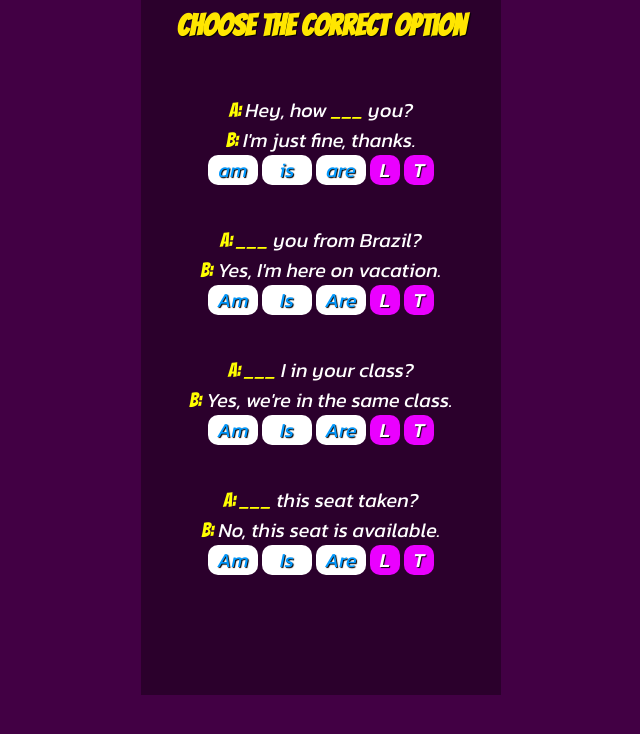
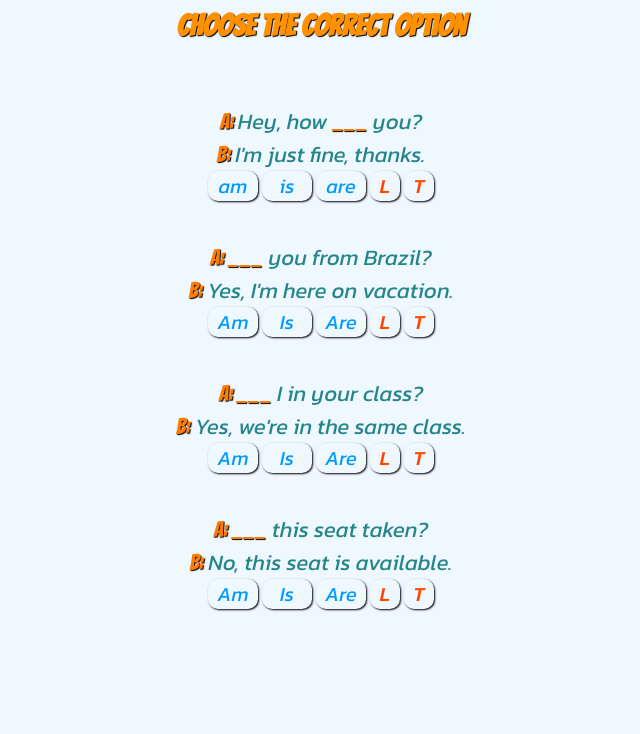
Before and after one commit to Teacher-Jorge/Be-Exercise-05, a plain HTML site: page index.html in a window 1280 px wide. Shown: the whole page, without its empty margins (319-959 px from the left). Drawn offline with Linux system fonts and the light colour scheme.

Commit message:
Add files via upload

```diff
--- a/style.css
+++ b/style.css
@@ -8,19 +8,19 @@
 }
 
 body {
-    background-color: rgb(66, 0, 68);
+    background-color:aliceblue;
     align-items: center;
 }
 
 .container {
     max-width: 360px;
-    height: 600px;
-    background-color: rgb(43, 0, 44);
+    height: 500px;
+    background-color: aliceblue;
     color: rgb(255, 255, 255);
     text-align: center;
     padding: 0px;
     border-top: none;
-    margin-top: -10px;
+    margin-top: 0px;
 }
 
 .heading-container {
@@ -28,30 +28,31 @@ body {
     height: 95px;
     font-family: 'bangers';
     font-size: 20px;
-    color: rgb(255, 230, 0);
-    background-color: rgb(43, 0, 44);
+    color: rgb(255, 145, 0);
+    background-color:aliceblue;
     text-align: center;
     border-bottom: none;
     padding-top: 10px;
-    text-shadow: 1px 1px 1px rgb(0, 0, 0);
+    text-shadow: 1px 1px 1px black;
 }
 
 .translate {
     font-family: 'kanit';
-    font-size: 15px;
-    color: rgb(255, 0, 234);
+    font-size: 20px;
+    color: rgb(255, 145, 0);
 }
 
 .questions {
     margin-top: 10px;
     font-family: 'Kanit';
-    font-size: 20px;
-    color: white;
+    font-size: 22px;
+    color: rgb(37, 134, 138);
 }
 
 span {
     font-family: 'bangers';
-    color: yellow;
+    color: rgb(255, 123, 0);
+    text-shadow: 1px 1px 1px black;
 }
 
 .answers {
@@ -62,35 +63,35 @@ span {
 .buttons {
     width: 50px;
     height: 30px;
-    background-color: rgb(255, 255, 255);
+    background-color: aliceblue;
     color: rgb(0, 153, 255);
     border-style: none;
     border-radius: 10px;
     font-size: 20px;
     font-family: 'Kanit';
     font-weight: 400;
-    text-shadow: 1px 1px 1px black;
+    box-shadow: 1px 1px 2px black;
     margin-bottom: 30px;
 }
 
 .buttons:active {
-    text-shadow: none;
+    box-shadow: none;
 }
 
 .listen {
     width: 30px;
     height: 30px;
-    background-color: rgb(234, 0, 255);
-    color: rgb(255, 255, 255);
+    background-color: aliceblue;
+    color: rgb(255, 72, 0);
     border-style: none;
     border-radius: 10px;
     font-size: 20px;
     font-family: 'Kanit';
     font-weight: 500;
-    text-shadow: 1px 1px 1px black;
+    box-shadow: 1px 1px 2px black;
     font-weight: 500;
 }
 
 .listen:active {
-    text-shadow: none;
+    box-shadow: none;
 }
```
